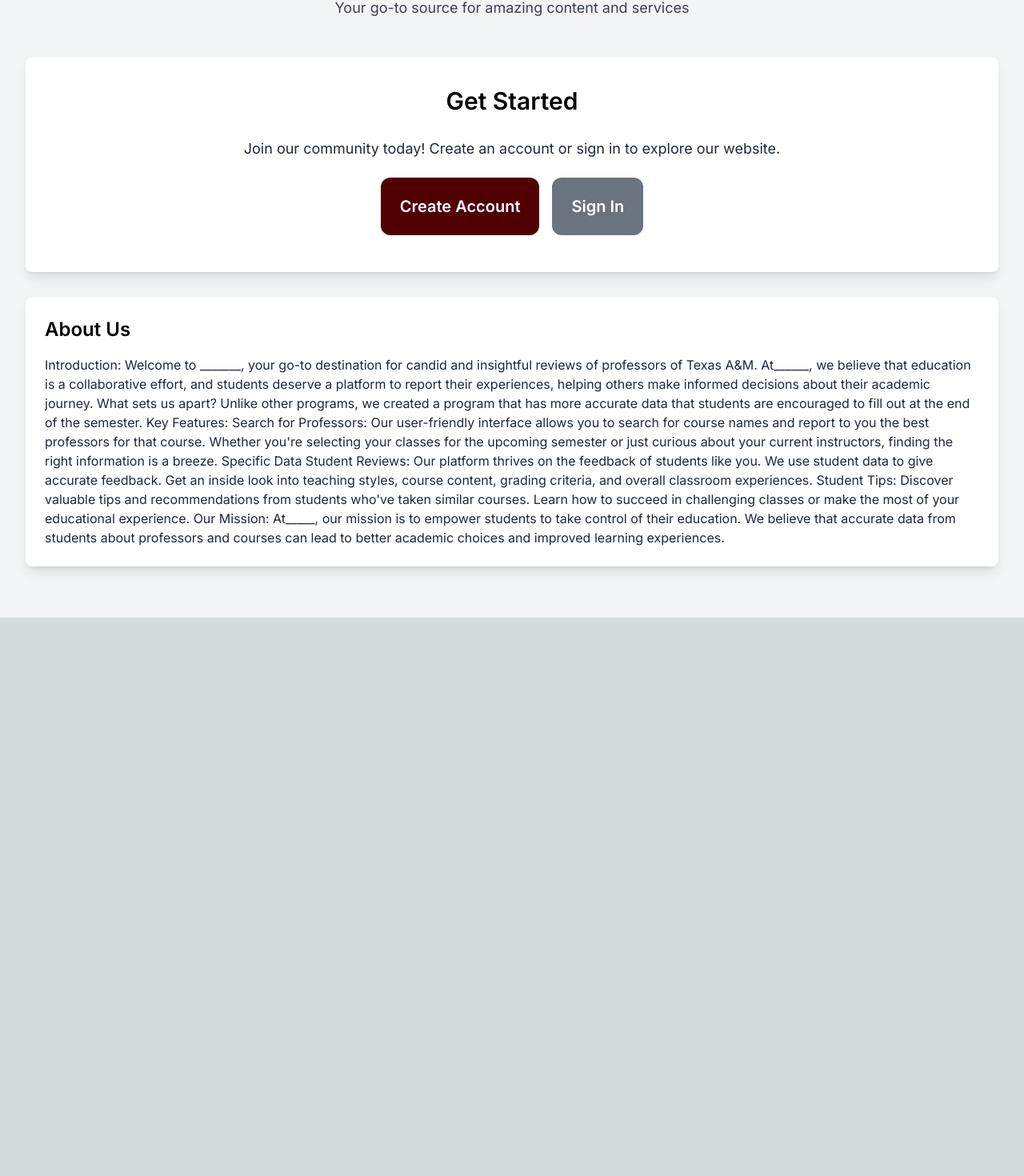
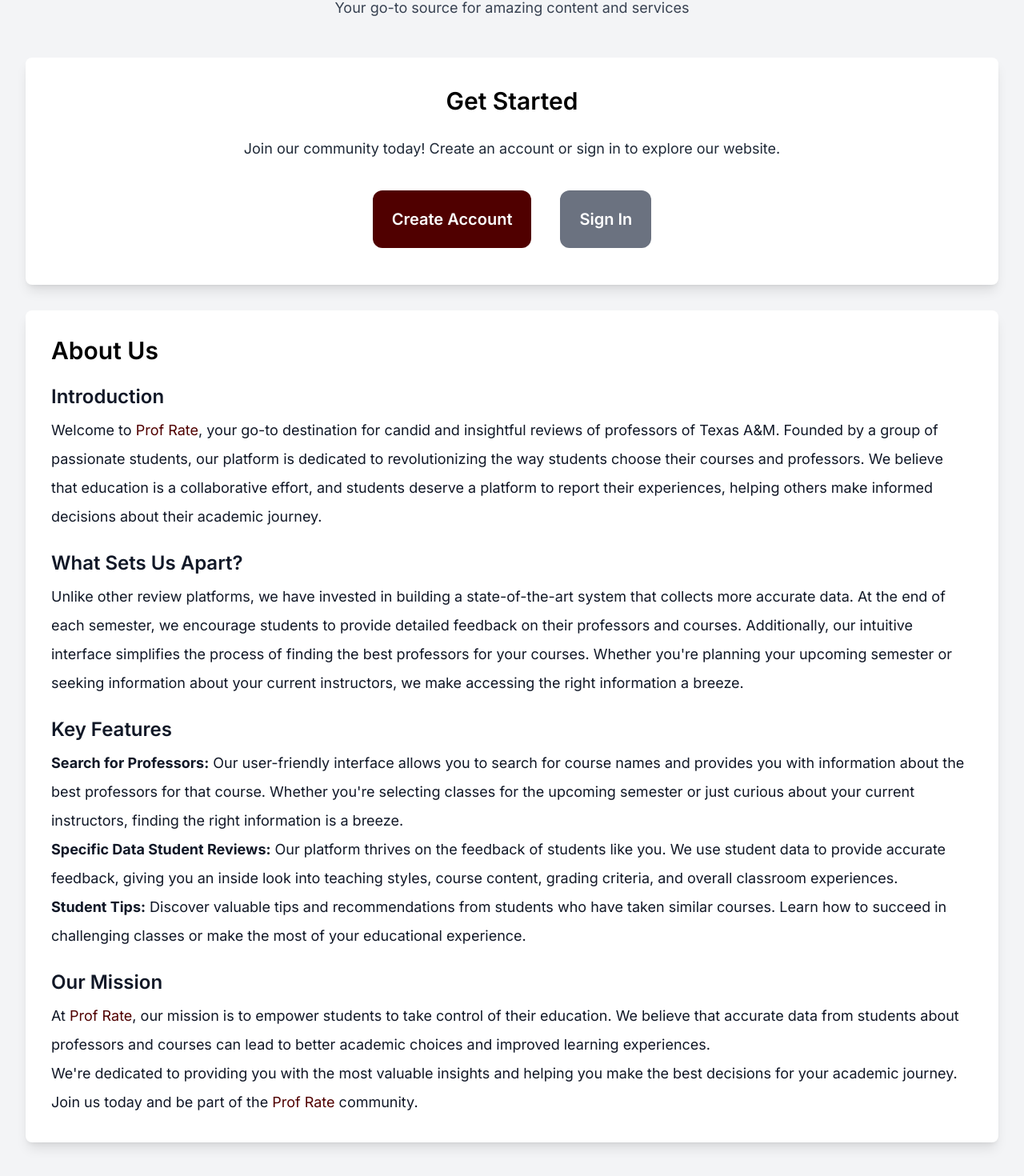
Before and after one commit to AllenSun101/ProfessorMatch, a Next.js app in the folder frontend/: page / in a window 1280 px wide. Shown: the part 190-1660 px from the top of the page at 80% size. Before the commit the page ends 962 px from the top, so only its background shows below. Built offline with nearby package versions, Linux system fonts and the light colour scheme.

Commit message:
changed homepage

```diff
--- a/frontend/app/page.js
+++ b/frontend/app/page.js
@@ -18,8 +18,8 @@ export default function Home() {
             Join our community today! Create an account or sign in to explore
             our website.
           </p>
-          <div className="mt-8 mb-8">
-            <Link href="/SignUp" className="bg-aggie hover:bg-[#381717] text-white font-semibold px-6 py-6 rounded-xl mr-4 text-xl">
+          <div className="mt-12 mb-8">
+            <Link href="/SignUp" className="bg-aggie hover:bg-[#381717] text-white font-semibold px-6 py-6 rounded-xl mr-4 text-xl mr-9">
               Create Account
 
             </Link>
@@ -30,37 +30,40 @@ export default function Home() {
           </div>
         </section>
 
-        <section className="bg-white rounded-lg shadow-lg p-6 mb-8">
-          <h2 className="text-2xl font-semibold mb-4">About Us</h2>
-          <p className="text-gray-800">
-            Introduction: Welcome to _______, your go-to destination for candid and insightful reviews of professors of Texas A&M. At______, we believe that education is a collaborative effort, and students deserve a platform to report their experiences, helping others make informed decisions about their academic journey.
+        <section className="bg-white rounded-lg shadow-lg p-8 mb-8 space-y-6">
+      <h2 className="text-3xl font-semibold mb-4">About Us</h2>
 
+      <div className="text-gray-900 text-lg leading-loose">
+        <h3 className="text-2xl font-semibold mb-2">Introduction</h3>
+        <p>
+          Welcome to <span className="text-aggie">Prof Rate</span>, your go-to destination for candid and insightful reviews of professors of Texas A&M. Founded by a group of passionate students, our platform is dedicated to revolutionizing the way students choose their courses and professors. We believe that education is a collaborative effort, and students deserve a platform to report their experiences, helping others make informed decisions about their academic journey.
+        </p>
 
-            What sets us apart?
-            Unlike other programs, we created a program that has more accurate data that students are encouraged to fill out at the end of the semester.
+        <h3 className="text-2xl font-semibold mt-6 mb-2">What Sets Us Apart?</h3>
+        <p>
+        Unlike other review platforms, we have invested in building a state-of-the-art system that collects more accurate data. At the end of each semester, we encourage students to provide detailed feedback on their professors and courses. Additionally, our intuitive interface simplifies the process of finding the best professors for your courses. Whether you're planning your upcoming semester or seeking information about your current instructors, we make accessing the right information a breeze.
+         </p>
 
-            Key Features:
-            Search for Professors: Our user-friendly interface allows you to search for course names and report to you the best professors for that course. Whether you're selecting your classes for the upcoming semester or just curious about your current instructors, finding the right information is a breeze.
+        <h3 className="text-2xl font-semibold mt-6 mb-2">Key Features</h3>
+        <p>
+          <strong>Search for Professors:</strong> Our user-friendly interface allows you to search for course names and provides you with information about the best professors for that course. Whether you're selecting classes for the upcoming semester or just curious about your current instructors, finding the right information is a breeze.
+        </p>
+        <p>
+          <strong>Specific Data Student Reviews:</strong> Our platform thrives on the feedback of students like you. We use student data to provide accurate feedback, giving you an inside look into teaching styles, course content, grading criteria, and overall classroom experiences.
+        </p>
+        <p>
+          <strong>Student Tips:</strong> Discover valuable tips and recommendations from students who have taken similar courses. Learn how to succeed in challenging classes or make the most of your educational experience.
+        </p>
 
-
-            Specific Data Student Reviews: Our platform thrives on the feedback of students like you. We use student data to give accurate feedback. Get an inside look into teaching styles, course content, grading criteria, and overall classroom experiences.
-
-
-            Student Tips: Discover valuable tips and recommendations from students who've taken similar courses. Learn how to succeed in challenging classes or make the most of your educational experience.
-
-
-            Our Mission:
-            At_____, our mission is to empower students to take control of their education. We believe that accurate data from students about professors and courses can lead to better academic choices and improved learning experiences.
-
-
-
-
-
-
-
-
-          </p>
-        </section>
+        <h3 className="text-2xl font-semibold mt-6 mb-2">Our Mission</h3>
+        <p>
+          At <span className="text-aggie">Prof Rate</span>, our mission is to empower students to take control of their education. We believe that accurate data from students about professors and courses can lead to better academic choices and improved learning experiences.
+        </p>
+        <p>
+          We're dedicated to providing you with the most valuable insights and helping you make the best decisions for your academic journey. Join us today and be part of the <span className="text-aggie">Prof Rate</span> community.
+        </p>
+      </div>
+    </section>
       </main>
     </div>
   )
```
